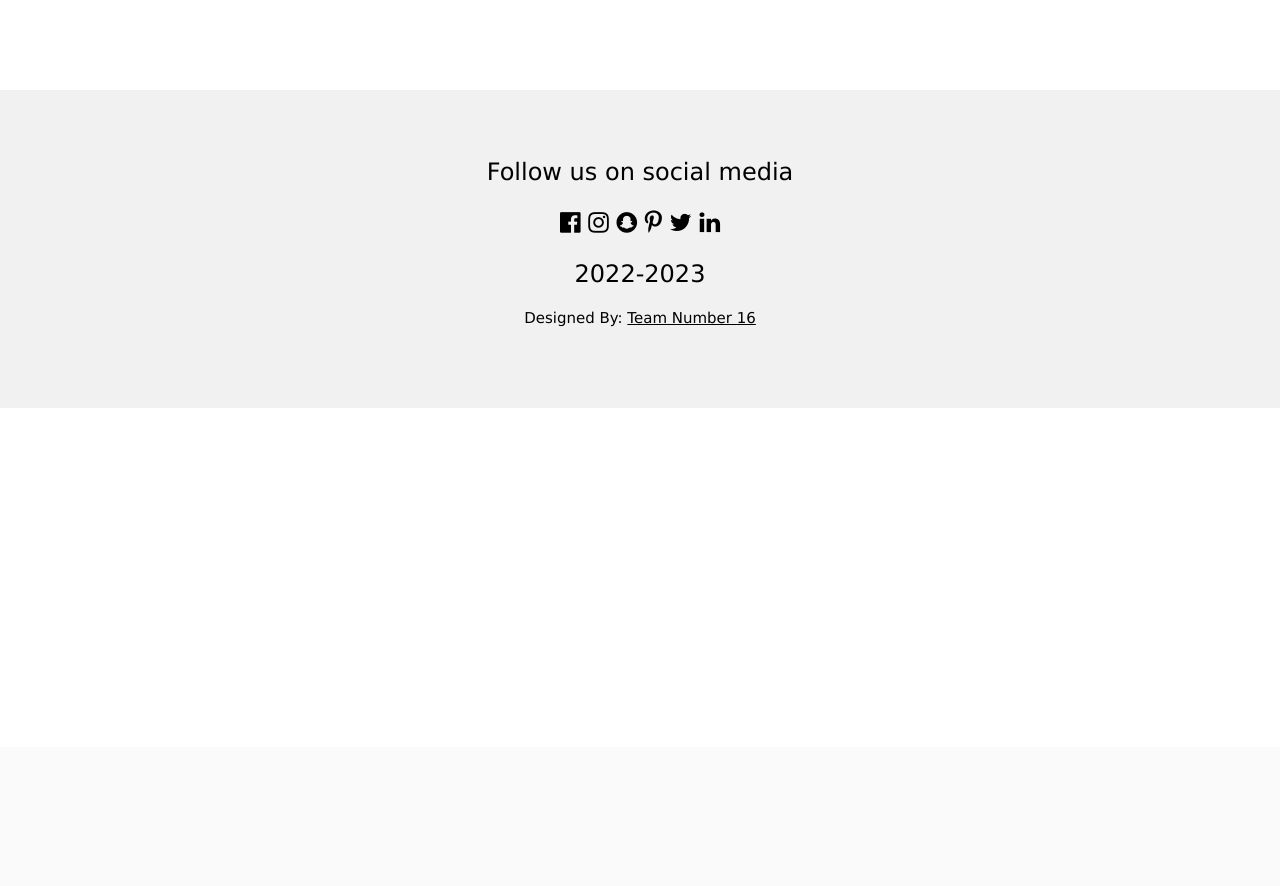
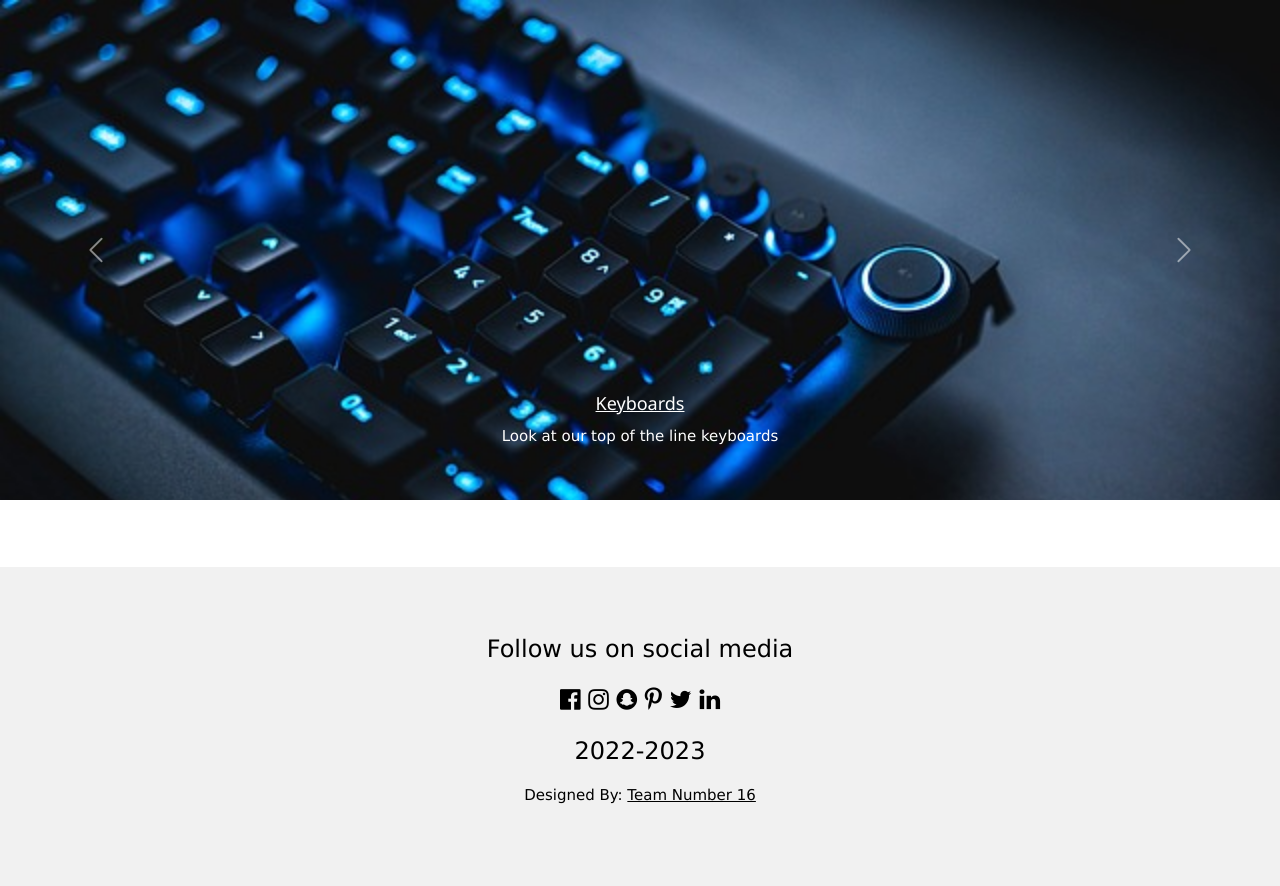
Before and after one commit to AdamMorris668/Group-16-TeamProject, a PHP site: page /index.php in a window 1280 px wide. Shown: the part 53-939 px from the top of the page. Before the commit the page ends 380 px from the top, so only its background shows below. Run offline with PHP 8.4, Linux system fonts and the light colour scheme; some libraries are stand-ins or nearby versions.

Commit message:
added (incomplete) carousel to index.php
images need changing and new tabs need adding to ensure all this covered. main bulk of work for carousel is complete

```diff
--- a/SRC/index.php
+++ b/SRC/index.php
@@ -5,6 +5,7 @@ $conn = getDatabase();
 
 <!DOCTYPE html>
 <html lang="en">
+
 
 <head>
   <title>TT | TechTopia products</title>
@@ -18,13 +19,60 @@ $conn = getDatabase();
   <link rel="stylesheet" href="https://cdnjs.cloudflare.com/ajax/libs/font-awesome/4.7.0/css/font-awesome.min.css">
   <script src="https://code.jquery.com/jquery-3.6.0.min.js"></script>
   <script src="https://cdn.jsdelivr.net/npm/bootstrap@5.2.3/dist/js/bootstrap.bundle.min.js"></script>
+  <script src="https://code.jquery.com/jquery-3.2.1.slim.min.js" integrity="sha384-KJ3o2DKtIkvYIK3UENzmM7KCkRr/rE9/Qpg6aAZGJwFDMVNA/GpGFF93hXpG5KkN" crossorigin="anonymous"></script>
+<script src="https://cdn.jsdelivr.net/npm/popper.js@1.12.9/dist/umd/popper.min.js" integrity="sha384-ApNbgh9B+Y1QKtv3Rn7W3mgPxhU9K/ScQsAP7hUibX39j7fakFPskvXusvfa0b4Q" crossorigin="anonymous"></script>
+<script src="https://cdn.jsdelivr.net/npm/bootstrap@4.0.0/dist/js/bootstrap.min.js" integrity="sha384-JZR6Spejh4U02d8jOt6vLEHfe/JQGiRRSQQxSfFWpi1MquVdAyjUar5+76PVCmYl" crossorigin="anonymous"></script>
+
   <!-- This is for the rollover images, hovering over, the image changes and shows the second image-->
 </head>
   <body>
     <!-- header goes here when header is ready -->
     <?php include 'header.php'; ?>
     <div class="text-center">
-      <br>
+
+
+	<div id="carouselExampleIndicators" class="carousel slide" data-ride="carousel">
+		<ol class="carousel-indicators">
+			<li data-target="#carouselExampleIndicators" data-slide-to="0" class="active"></li>
+			<li data-target="#carouselExampleIndicators" data-slide-to="1"></li>
+			<li data-target="#carouselExampleIndicators" data-slide-to="2"></li>
+		</ol>
+		<div class="carousel-inner"  >
+			<div class="carousel-item active" style="height:500px">
+
+				<img class="w-100"  src="images/category-menu/keyboard.jpg" alt="Keyboard">
+				<div class="carousel-caption d-none d-md-block">
+					<a href="products.php?product=keyboard">
+						<h5>Keyboards</h5>
+					</a>
+					<p>Look at our top of the line keyboards</p>
+
+				</div>
+
+
+			</div>
+			<div class="carousel-item" style="height:500px">
+				<img class="w-100" src="images/category-menu/speaker.jpg" alt="Speaker">
+				<div class="carousel-caption d-none d-md-block">
+					<a href="products.php?product=speaker">
+						<h5>Speakers</h5>
+					</a>
+					<p>Listen from the newest speakers</p>
+				</div>
+			</div>
+			<div class="carousel-item" style="height:500px">
+				<img class="w-100" src="images/category-menu/camera.jpg" alt="Camera">
+			</div>
+		</div>
+		<a class="carousel-control-prev" href="#carouselExampleIndicators" role="button" data-slide="prev">
+			<span class="carousel-control-prev-icon" aria-hidden="true"></span>
+			<span class="sr-only">Previous</span>
+		</a>
+		<a class="carousel-control-next" href="#carouselExampleIndicators" role="button" data-slide="next">
+			<span class="carousel-control-next-icon" aria-hidden="true"></span>
+			<span class="sr-only">Next</span>
+		</a>
+	</div>
 
     <!--This Java Script code would allow the user to see a live clock and see the exact time -->
     <script language="javascript" src="js/liveclock.js">
```
